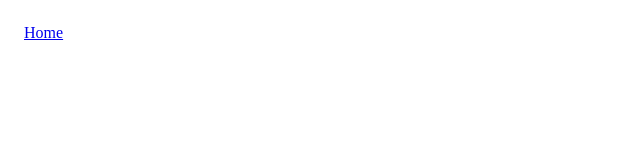
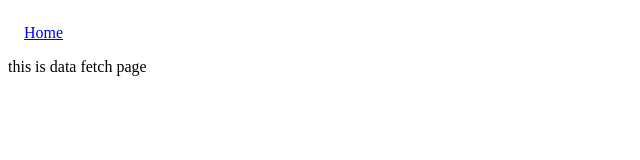
Before and after one commit to tiffmc1/small-react-projects, a React (Create React App) app: page /dataFetch in a window 1280 px wide. Before the commit this address had no page. Shown: the top 160 px of the page, without its empty margins (0-640 px from the left). Built offline with nearby package versions, Linux system fonts and the light colour scheme.

Commit message:
Linked DataFetch to Routes

```diff
--- a/src/App.js
+++ b/src/App.js
@@ -1,7 +1,8 @@
-import "./App.css";
+import { Routes, Route, Link } from "react-router-dom";
 import Home from "./Home";
 import Counter from "./projects/incrementCounter/Counter";
-import { Routes, Route, Link } from "react-router-dom";
+import DataFetch from "./projects/dataFetch/DataFetch";
+import "./App.css";
 
 function App() {
 	return (
@@ -12,6 +13,7 @@ function App() {
 			<Routes>
 				<Route path="/" element={<Home />} />
 				<Route path="/counter" element={<Counter />} />
+				<Route path="/dataFetch" element={<DataFetch />} />
 			</Routes>
 		</>
 	);
--- a/src/Home.js
+++ b/src/Home.js
@@ -5,6 +5,7 @@ const Home = () => {
 	return (
 		<div className="home-container">
 			<Link to="/counter">Increment Count</Link>
+			<Link to="dataFetch">Data Fetching</Link>
 		</div>
 	);
 };
--- /dev/null
+++ b/src/projects/dataFetch/DataFetch.js
@@ -0,0 +1,5 @@
+const DataFetch = () => {
+	return <div>this is data fetch page</div>;
+};
+
+export default DataFetch;
```
Also changed, not shown: src/projects/dataFetch/dataFetch.css (added).
